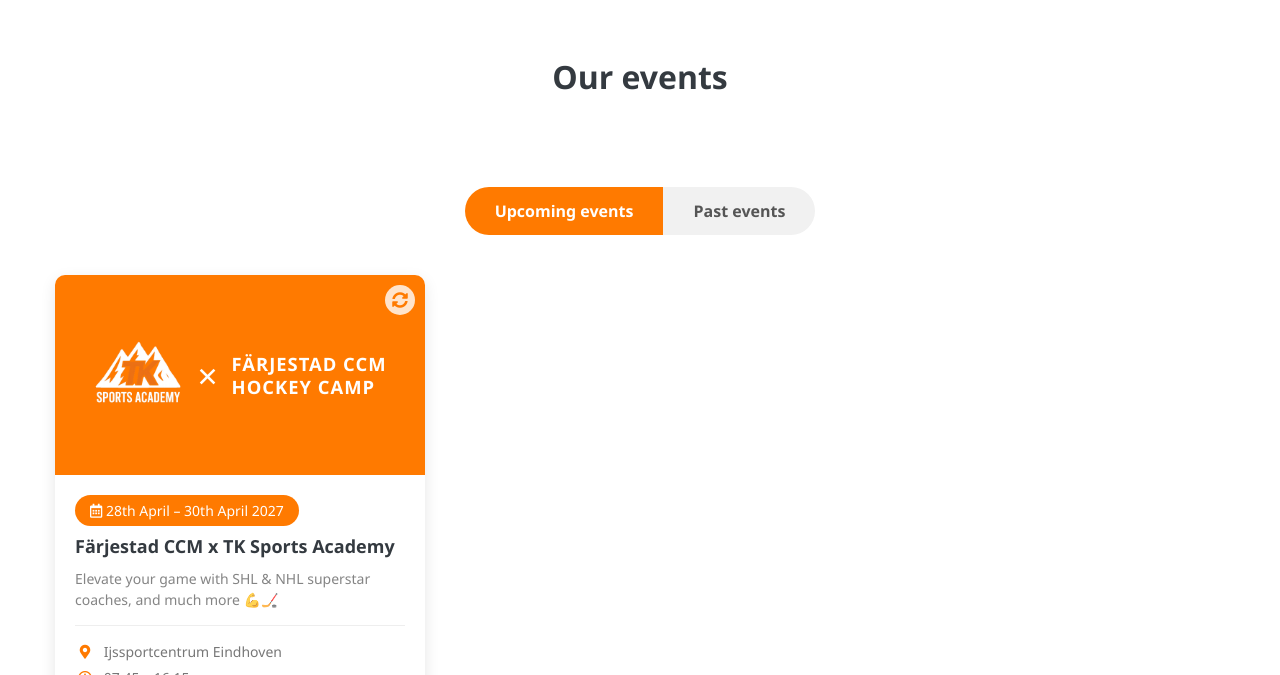
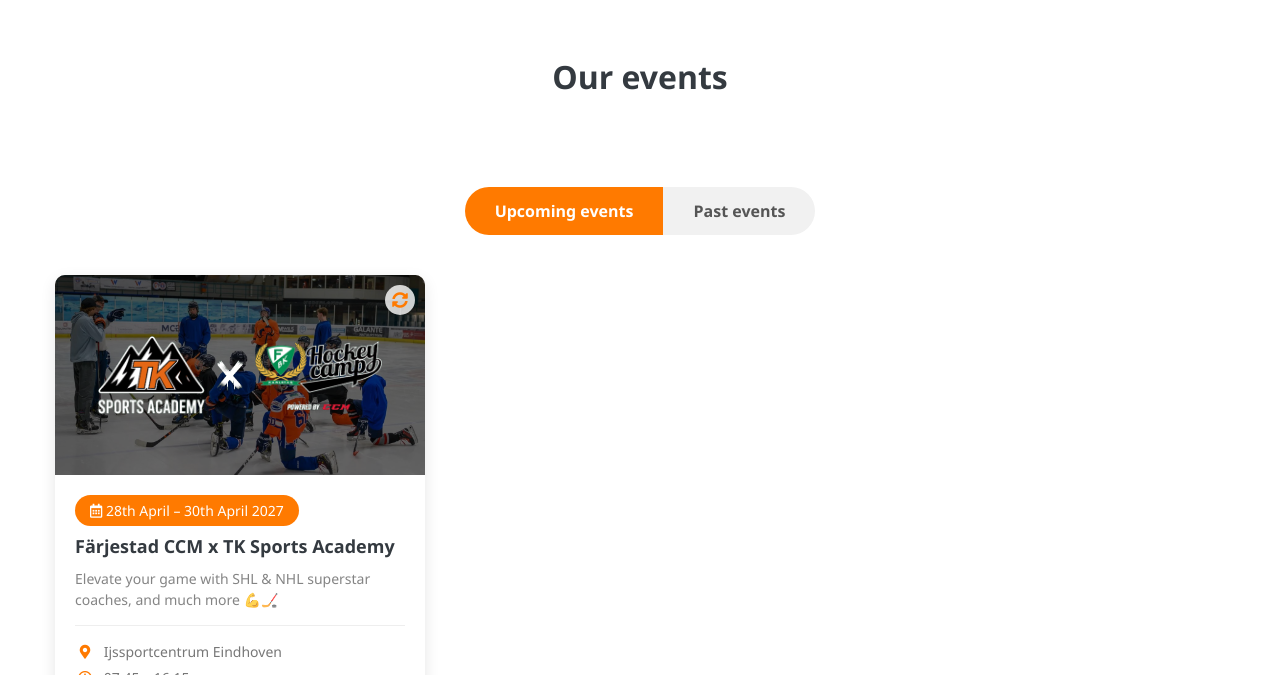
Before and after one commit to Timodo22/tksportsbyspectux, a plain HTML site: page Events.html in a window 1280 px wide. Shown: the part 462-1137 px from the top of the page. Drawn offline with Linux system fonts and the light colour scheme.

Commit message:
Event cards: photo with dark overlay and logos
- 2027 camp card (home + events): new team photo, darkened, with
  TK x Färjestad Hockey Camp logos instead of the solid orange block
- Past camps (Carnival, May Holiday): dark overlay with the TK logo
  centred, matching the 2026 Färjestad card
- Logos cut out of FromHero.png as transparent PNGs and sized relative
  to the card width so they fit on every screen

Co-Authored-By: Claude Opus 5.5 <noreply@anthropic.com>

```diff
--- a/Events.html
+++ b/Events.html
@@ -285,34 +285,42 @@
             position: relative;
         }
 
-        /* Solid colour card header (upcoming camp) */
-        .event-image-solid {
-            background: var(--primary-color);
+        /* Card photo with dark overlay and centred logos */
+        .event-image-branded::before {
+            content: "";
+            position: absolute;
+            inset: 0;
+            background: rgba(0, 0, 0, 0.55);
+        }
+
+        .event-image-branded .card-logos {
+            position: absolute;
+            inset: 0;
+            z-index: 1;
             display: flex;
             align-items: center;
             justify-content: center;
-            gap: 14px;
-            padding: 0 20px;
-            color: #fff;
+            gap: 12px;
+            padding: 0 18px;
         }
 
-        .event-image-solid .solid-logo {
-            height: 90px;
-            width: auto;
+        .event-image-branded .card-logos img {
+
+            display: block;
+
+            height: auto;
+
+            flex-shrink: 0;
+
         }
 
-        .event-image-solid .solid-x {
-            font-size: 2.2rem;
-            font-weight: 300;
-            line-height: 1;
-        }
+        .event-image-branded .logo-tk { width: 32%; }
+        .event-image-branded .card-logos.single .logo-tk { width: 40%; }
+        .event-image-branded .logo-x { width: 8%; }
+        .event-image-branded .logo-partner { width: 38%; }
 
-        .event-image-solid .solid-partner {
-            font-size: 1.15rem;
-            font-weight: 700;
-            line-height: 1.25;
-            text-transform: uppercase;
-            letter-spacing: 1px;
+        .event-image-branded .flip-icon {
+            z-index: 2;
         }
 
         .flip-icon {
@@ -570,10 +578,12 @@
       <div class="event-card-container" id="farjestad-camp">
         <div class="event-card">
           <div class="event-card-front">
-            <div class="event-image event-image-solid">
-              <img src="assets/imgs/logo-white.png" alt="TK Sports Academy" class="solid-logo">
-              <span class="solid-x">&times;</span>
-              <span class="solid-partner">Färjestad CCM<br>Hockey Camp</span>
+            <div class="event-image event-image-branded" style="background-image: url('assets/imgs/camp-2027.jpg');">
+              <div class="card-logos">
+                <img src="assets/imgs/tk-logo-dark-bg.png" alt="TK Sports Academy" class="logo-tk">
+                <img src="assets/imgs/collab-x.png" alt="x" class="logo-x">
+                <img src="assets/imgs/farjestad-hockeycamp-logo.png" alt="Färjestad BK Hockey Camp powered by CCM" class="logo-partner">
+              </div>
               <div class="flip-icon"><i class="fas fa-sync-alt"></i></div>
             </div>
             <div class="event-info">
@@ -650,7 +660,10 @@
             <div class="event-card-container" id="carnival-camp">
                 <div class="event-card">
                     <div class="event-card-front">
-                        <div class="event-image" style="background-image: url('https://timodo22.github.io/tksportsbyspectux/assets/imgs/carnival_camp.jpg');">
+                        <div class="event-image event-image-branded" style="background-image: url('assets/imgs/carnival_camp.jpg');">
+                            <div class="card-logos single">
+                                <img src="assets/imgs/tk-logo-dark-bg.png" alt="TK Sports Academy" class="logo-tk">
+                            </div>
                             <div class="flip-icon"><i class="fas fa-sync-alt"></i></div>
                         </div>
                         <div class="event-info">
@@ -696,7 +709,10 @@
             <div class="event-card-container" id="may-camp">
                 <div class="event-card">
                     <div class="event-card-front">
-                        <div class="event-image" style="background-image: url('assets/imgs/may_camp.jpg');">
+                        <div class="event-image event-image-branded" style="background-image: url('assets/imgs/may_camp.jpg');">
+                            <div class="card-logos single">
+                                <img src="assets/imgs/tk-logo-dark-bg.png" alt="TK Sports Academy" class="logo-tk">
+                            </div>
                             <div class="flip-icon"><i class="fas fa-sync-alt"></i></div>
                         </div>
                         <div class="event-info">
```
Also changed, not shown: index.html (+39 -29 lines), assets/imgs/camp-2027.jpg (added), assets/imgs/collab-x.png (added), assets/imgs/farjestad-hockeycamp-logo.png (added), assets/imgs/tk-logo-dark-bg.png (added).
